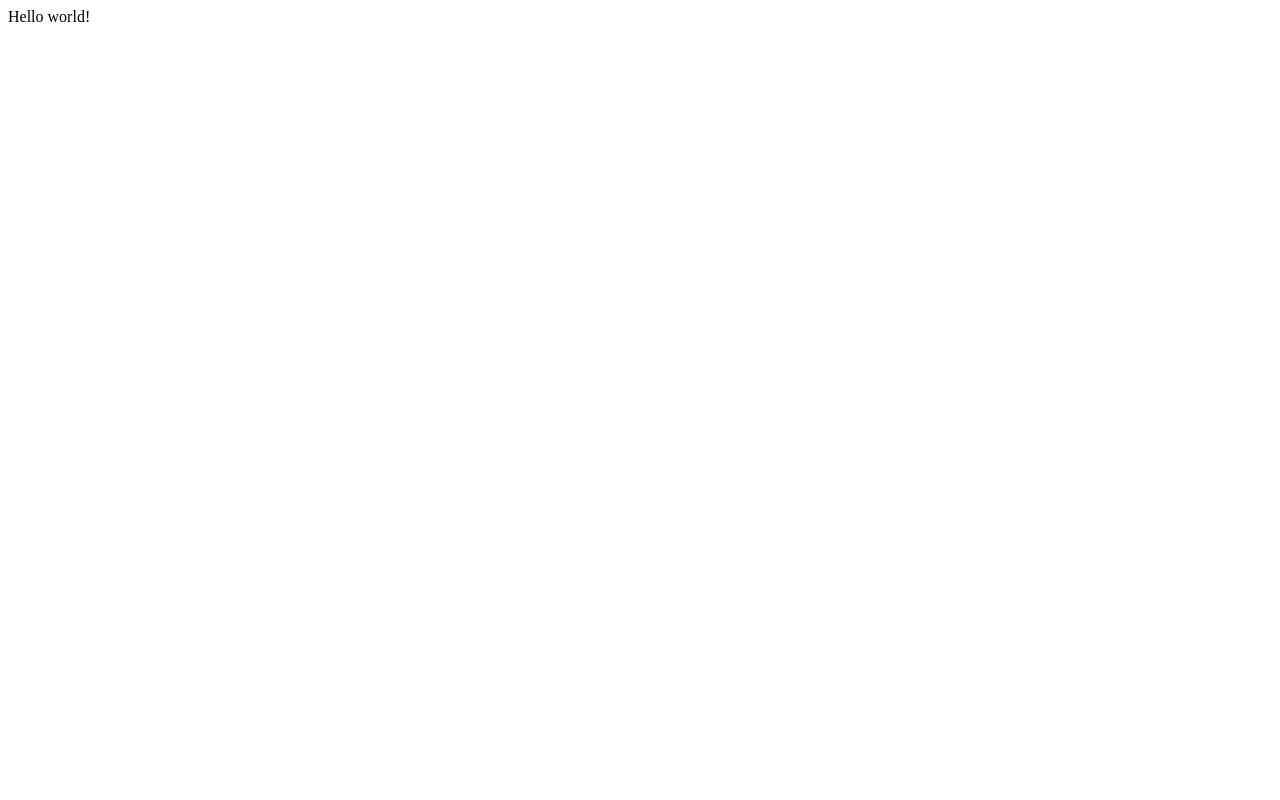
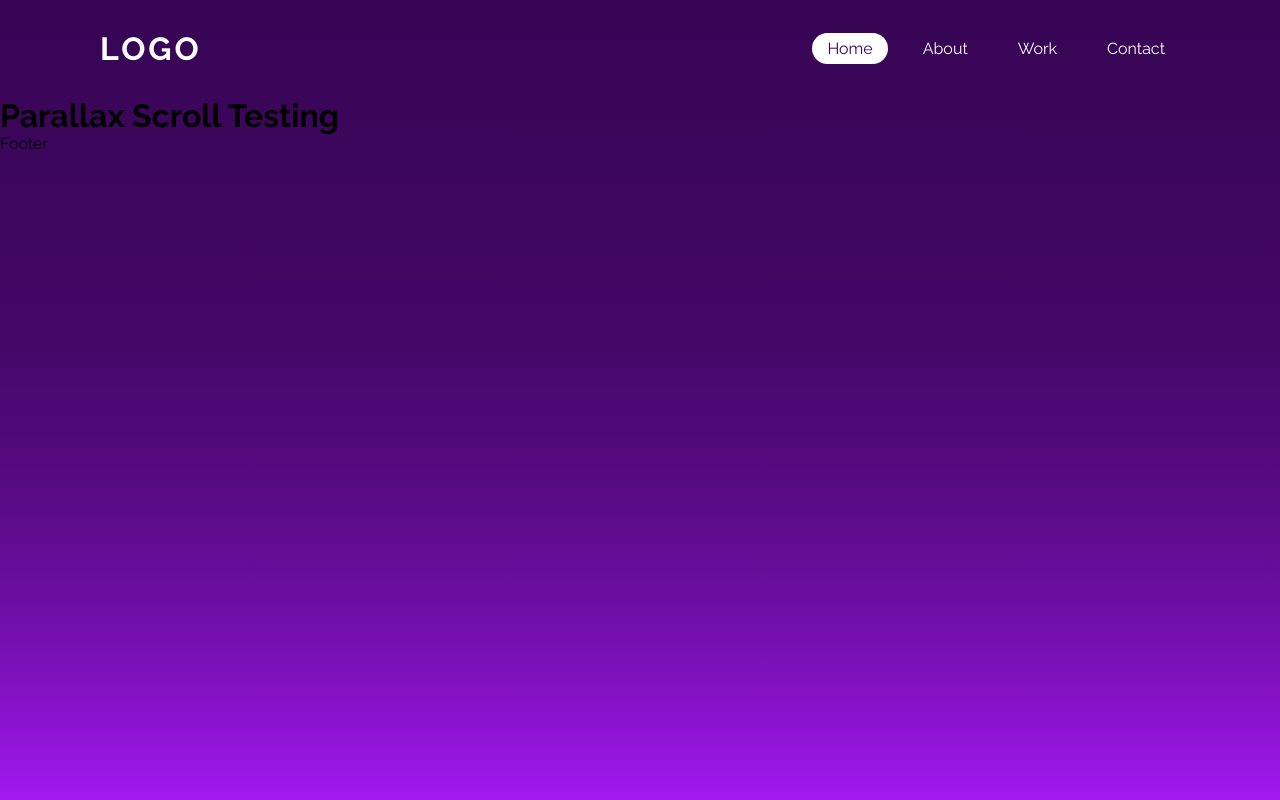
Before and after one commit to LeonardoGuths/parallax-scroll-gatsby, a Gatsby site: page / in a window 1280 px wide. Built offline with nearby package versions, Linux system fonts and the light colour scheme; Gatsby itself is replaced by a stand-in of ours.

Commit message:
first commit: just the boilerplate

```diff
--- /dev/null
+++ b/src/components/Footer.js
@@ -0,0 +1,7 @@
+import React from "react"
+
+const Footer = () => {
+  return <footer>Footer</footer>
+}
+
+export default Footer
--- /dev/null
+++ b/src/components/Header.js
@@ -0,0 +1,36 @@
+import React from "react"
+import { Link } from "gatsby"
+
+const Header = () => {
+  return (
+    <header>
+      <Link to="/" className="logo">
+        Logo
+      </Link>
+      <ul>
+        <li>
+          <Link to="/" activeClassName="active-link">
+            Home
+          </Link>
+        </li>
+        <li>
+          <Link to="/about" activeClassName="active-link">
+            About
+          </Link>
+        </li>
+        <li>
+          <Link to="/work" activeClassName="active-link">
+            Work
+          </Link>
+        </li>
+        <li>
+          <Link to="/contact" activeClassName="active-link">
+            Contact
+          </Link>
+        </li>
+      </ul>
+    </header>
+  )
+}
+
+export default Header
--- /dev/null
+++ b/src/components/Layout.js
@@ -0,0 +1,15 @@
+import React from "react"
+import Footer from "./Footer"
+import Header from "./Header"
+
+const Layout = ({ children }) => {
+  return (
+    <>
+      <Header />
+      {children}
+      <Footer />
+    </>
+  )
+}
+
+export default Layout
--- a/src/pages/index.js
+++ b/src/pages/index.js
@@ -1,5 +1,13 @@
 import React from "react"
+import Layout from "../components/Layout"
+import "../styles/global.css"
 
-export default function Home() {
-  return <div>Hello world!</div>
+const Home = () => {
+  return (
+    <Layout>
+      <h1>Parallax Scroll Testing</h1>
+    </Layout>
+  )
 }
+
+export default Home
--- /dev/null
+++ b/src/styles/global.css
@@ -0,0 +1,54 @@
+@import url("https://fonts.googleapis.com/css2?family=Raleway:wght@300;400;500;600;700&display=swap");
+
+* {
+  margin: 0;
+  padding: 0;
+  box-sizing: border-box;
+  font-family: "Raleway", sans-serif;
+}
+
+body {
+  background: linear-gradient(#370554, 75%, #a118f0);
+  width: 100%;
+  height: 100vh;
+}
+
+header {
+  display: flex;
+  justify-content: space-between;
+  padding: 30px 100px;
+  align-items: center;
+}
+
+header .logo {
+  font-weight: 700;
+  color: white;
+  text-decoration: none;
+  font-size: 2em;
+  text-transform: uppercase;
+  letter-spacing: 3px;
+}
+
+header ul {
+  display: flex;
+  justify-content: center;
+  align-items: center;
+}
+
+header ul li {
+  list-style: none;
+  margin-left: 20px;
+}
+
+header ul li a {
+  text-decoration: none;
+  padding: 6px 15px;
+  color: white;
+  border-radius: 2rem;
+}
+
+header ul li a:hover,
+header .active-link {
+  background: white;
+  color: #370554;
+}
```
Also changed, not shown: src/pages/404.js (added, +8 -0 lines).
